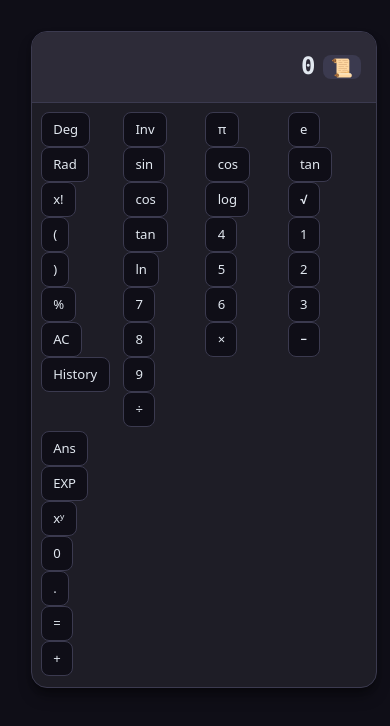
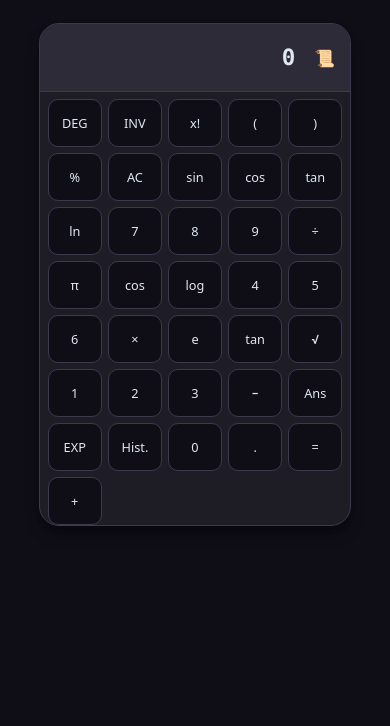
Before and after one commit to PrabodyaAldeniya/smart-calculator, a React (Vite) app: page / in a window 390 px wide. Shown: the top 726 px of the page. Built offline with nearby package versions, Linux system fonts and the light colour scheme.

Commit message:
Redesign Smart Calculator UI for better usability
Improved the scientific calculator with a clean, responsive, and user-friendly layout. Reorganized mode controls, scientific functions, numbers, operators, and History into a consistent grid while preserving all existing calculator functionality.

```diff
--- a/src/components/Calculator.tsx
+++ b/src/components/Calculator.tsx
@@ -8,18 +8,18 @@ type CalculatorProps = {
   initialDisplay?: string
   onAddToHistory: (expression: string, result: string) => void
   toggleHistory: () => void
-  clearHistory: () => void
   historyOpen: boolean
   history: CalculationRecord[]
+  clearHistory: () => void
 }
 
 const Calculator = ({
   initialDisplay,
   onAddToHistory,
   toggleHistory,
-  clearHistory,
   historyOpen,
   history,
+  clearHistory,
 }: CalculatorProps) => {
   const [display, setDisplay] = useState<string>(initialDisplay ?? '0')
   const [previousValue, setPreviousValue] = useState<number | null>(null)
@@ -57,8 +57,6 @@ const Calculator = ({
     setOperator(null)
     setWaitingForOperand(false)
     setExpression('0')
-    // DO NOT clear ansValue - preserve the most recent successful answer
-    // DO NOT call onClear() - history clearing is separate (Clear History button)
   }
 
   const handleDecimal = () => {
@@ -80,7 +78,6 @@ const Calculator = ({
     if (isNaN(current)) return
 
     if (op === '%') {
-      // Percentage: convert current value to percentage (divide by 100)
       const percentValue = current / 100
       setDisplay(String(percentValue))
       setPreviousValue(current)
@@ -154,17 +151,13 @@ const Calculator = ({
     if (!isFinite(result)) {
       setDisplay('Error')
     } else {
-      // Build the expression string for history and small display
       const exprForSmall = `${previousValue ?? 0} ${operator} ${current}`
       const exprForHistory = `${exprForSmall} = ${roundedResult}`
       setDisplay(String(roundedResult))
       onAddToHistory(exprForHistory, String(roundedResult))
-      // Preserve the original expression for small display
       setExpression(exprForSmall)
     }
 
-    // For chained calculations: previousValue holds the result,
-    // so the next operator can use it as the first operand
     setPreviousValue(roundedResult as number)
     setOperator(null)
     setWaitingForOperand(true)
@@ -172,7 +165,6 @@ const Calculator = ({
   }
 
   const handleScientific = (op: Operator) => {
-    // For unary scientific functions, apply immediately to display
     const current = parseFloat(display)
 
     if (isNaN(current)) return
@@ -269,7 +261,6 @@ const Calculator = ({
 
     const roundedResult = Math.round(result * 1000000) / 1000000
 
-    // Build expression string for history display
     let opDisplay: string
     if (['sin', 'cos', 'tan'].includes(op)) {
       opDisplay = isInverse
@@ -302,11 +293,18 @@ const Calculator = ({
     })
   }
 
+  const handleToggleInverse = () => {
+    setIsInverse(prev => !prev)
+  }
+
   return (
     <div className="calculator-container">
-      <CalculatorDisplay display={display} expression={expression} />
+      <CalculatorDisplay
+        display={display}
+        expression={expression}
+        onHistoryToggle={toggleHistory}
+      />
 
-      {/* History button at top-left of display area */}
       {historyOpen && (
         <div className="history-overlay open" onClick={toggleHistory}>
           <div className="history-overlay-content" onClick={e => e.stopPropagation()}>
@@ -345,43 +343,25 @@ const Calculator = ({
       )}
 
       <div className="calculator-buttons">
-        {/* Top controls row: Deg Rad, x!, (, ), %, AC, History */}
-        <div className="grid grid-cols-7 gap-1 mb-2">
         <CalculatorButton
-            variant="function"
-            label="Deg"
+          variant="mode-toggle"
+          label={angleMode === 'deg' ? 'DEG' : 'RAD'}
           onClick={handleToggleMode}
           className={angleMode === 'deg' ? 'active' : ''}
-            aria-label="Toggle DEG mode"
+          aria-label="Toggle DEG/RAD mode"
         />
         <CalculatorButton
           variant="function"
-            label="Rad"
-            onClick={handleToggleMode}
-            className={angleMode === 'rad' ? 'active' : ''}
-            aria-label="Toggle RAD mode"
+          label="INV"
+          onClick={handleToggleInverse}
+          aria-label="Toggle inverse mode"
         />
         <CalculatorButton variant="function" label="x!" onClick={() => handleScientific('x!')} />
         <CalculatorButton variant="function" label="(" onClick={() => handleScientific('(')} />
         <CalculatorButton variant="function" label=")" onClick={() => handleScientific(')')} />
         <CalculatorButton variant="function" label="%" onClick={() => handleOperator('%')} />
-          <CalculatorButton variant="function" label="AC" onClick={handleClear} />
-          <CalculatorButton
-            variant="function"
-            label="History"
-            onClick={toggleHistory}
-            aria-label="Toggle calculation history"
-          />
-        </div>
+        <CalculatorButton variant="ac" label="AC" onClick={handleClear} />
 
-        {/* Row 2: Inv, sin, ln, 7, 8, 9, ÷ */}
-        <div className="grid grid-cols-7 gap-1 mb-2">
-          <CalculatorButton
-            variant="function"
-            label="Inv"
-            onClick={() => setIsInverse((prev) => !prev)}
-            aria-label="Toggle inverse mode"
-          />
         <CalculatorButton
           variant="function"
           label={isInverse ? 'sin⁻¹' : 'sin'}
@@ -400,19 +380,12 @@ const Calculator = ({
           onClick={() => handleScientific('tan')}
           aria-label={isInverse ? 'Compute inverse tangent' : 'Compute tangent'}
         />
-          <CalculatorButton
-            variant="function"
-            label="ln"
-            onClick={() => handleScientific('ln')}
-          />
+        <CalculatorButton variant="function" label="ln" onClick={() => handleScientific('ln')} />
         <CalculatorButton variant="number" label="7" onClick={() => handleNumber('7')} />
         <CalculatorButton variant="number" label="8" onClick={() => handleNumber('8')} />
         <CalculatorButton variant="number" label="9" onClick={() => handleNumber('9')} />
         <CalculatorButton variant="operator" label="÷" onClick={() => handleOperator('÷')} />
-        </div>
 
-        {/* Row 3: π, cos, log, 4, 5, 6, × */}
-        <div className="grid grid-cols-7 gap-1 mb-2">
         <CalculatorButton variant="function" label="π" onClick={() => handleScientific('π')} />
         <CalculatorButton variant="function" label="cos" onClick={() => handleScientific('cos')} />
         <CalculatorButton variant="function" label="log" onClick={() => handleScientific('log')} />
@@ -420,10 +393,7 @@ const Calculator = ({
         <CalculatorButton variant="number" label="5" onClick={() => handleNumber('5')} />
         <CalculatorButton variant="number" label="6" onClick={() => handleNumber('6')} />
         <CalculatorButton variant="operator" label="×" onClick={() => handleOperator('×')} />
-        </div>
 
-        {/* Row 4: e, tan, √, 1, 2, 3, − */}
-        <div className="grid grid-cols-7 gap-1 mb-2">
         <CalculatorButton variant="function" label="e" onClick={() => handleScientific('e')} />
         <CalculatorButton variant="function" label="tan" onClick={() => handleScientific('tan')} />
         <CalculatorButton variant="function" label="√" onClick={() => handleScientific('√')} />
@@ -431,20 +401,16 @@ const Calculator = ({
         <CalculatorButton variant="number" label="2" onClick={() => handleNumber('2')} />
         <CalculatorButton variant="number" label="3" onClick={() => handleNumber('3')} />
         <CalculatorButton variant="operator" label="−" onClick={() => handleOperator('-')} />
-        </div>
 
-        {/* Row 5: Ans, EXP, xʸ, 0, ., =, + */}
-        <div className="grid grid-cols-7 gap-1 mb-2">
         <CalculatorButton variant="function" label="Ans" onClick={() => handleScientific('Ans')} />
         <CalculatorButton variant="function" label="EXP" onClick={() => handleScientific('EXP')} />
-          <CalculatorButton variant="function" label="xʸ" onClick={() => handleScientific('xʸ')} />
+        <CalculatorButton variant="history" label="Hist." onClick={toggleHistory} aria-label="Toggle calculation history" />
         <CalculatorButton variant="number" label="0" onClick={() => handleNumber('0')} />
         <CalculatorButton variant="operator" label="." onClick={handleDecimal} />
         <CalculatorButton variant="equals" label="=" onClick={handleEquals} />
         <CalculatorButton variant="operator" label="+" onClick={() => handleOperator('+')} />
       </div>
     </div>
-    </div>
   )
 }
 
--- a/src/components/CalculatorButton.tsx
+++ b/src/components/CalculatorButton.tsx
@@ -1,4 +1,4 @@
-type ButtonVariant = 'number' | 'operator' | 'function' | 'equals'
+type ButtonVariant = 'number' | 'operator' | 'function' | 'equals' | 'mode-toggle' | 'ac' | 'history'
 
 type ButtonProps = {
   variant: ButtonVariant
@@ -29,6 +29,12 @@ export const CalculatorButton = ({
       'bg-[var(--border)] text-[var(--text)] hover:bg-[var(--code-bg)] dark:hover:bg-[--code-bg]',
     equals:
       'bg-[var(--accent)] text-white hover:bg-[#c855ff] dark:hover:bg-[#d0a0ff]',
+    'mode-toggle':
+      'bg-[var(--border)] text-[var(--text)] hover:bg-[var(--accent-bg)] dark:hover:bg-[--accent-border]',
+    ac:
+      'bg-[var(--card-bg)] text-[var(--accent)] hover:bg-[var(--accent-bg)] dark:hover:bg-[--accent]/60',
+    history:
+      'transparent text-[var(--text-h)/60] hover:bg-[var(--accent-bg)] dark:hover:bg-[--accent]/20',
   }
 
   const isDisabled = disabled === true
--- a/src/components/CalculatorDisplay.tsx
+++ b/src/components/CalculatorDisplay.tsx
@@ -22,10 +22,9 @@ export const CalculatorDisplay = ({
         {display}
       </div>
       <button
-        className="calculator-button function history-display-btn"
+        className="calculator-button history-display-btn"
         onClick={onHistoryToggle}
         aria-label="Toggle calculation history"
-        style={{ flexShrink: 0 }}
       >
         📜
       </button>
--- a/src/index.css
+++ b/src/index.css
@@ -49,7 +49,7 @@
 
 #root {
   width: 100%;
-  max-width: 1400px;
+  max-width: 900px;
   margin: 0 auto;
   padding: 1rem;
   text-align: center;
@@ -65,7 +65,7 @@
 
 .calculator-container {
   width: 100%;
-  max-width: 1200px;
+  max-width: 760px;
   margin: 0 auto;
   background: var(--card-bg);
   border: 1px solid var(--border);
@@ -77,18 +77,18 @@
 .calculator-display {
   background: var(--code-bg);
   border-bottom: 1px solid var(--border);
-  padding: 1.5rem 2rem;
+  padding: 1rem 1.25rem;
   margin: 0;
   color: var(--text);
-  font-size: 1.8rem;
+  font-size: 1.75rem;
   font-family: var(--mono);
   line-height: 1.3;
-  min-height: 40px;
+  min-height: 44px;
   display: flex;
   align-items: center;
   justify-content: space-between;
   flex-wrap: wrap;
-  gap: 0.5rem;
+  gap: 0.75rem;
 }
 
 .calculator-display .display-line {
@@ -99,7 +99,7 @@
 }
 
 .calculator-display .display-line.expression {
-  font-size: 0.85rem;
+  font-size: 0.8rem;
   color: var(--text-h)/60;
   font-family: var(--sans);
   font-weight: 400;
@@ -118,9 +118,10 @@
   border: none;
   color: var(--text-h)/60;
   padding: 0 0.5rem;
-  font-size: 1.2rem;
+  font-size: 1.1rem;
   cursor: pointer;
   transition: color 0.15s ease;
+  flex-shrink: 0;
 }
 
 .calculator-display .history-display-btn:hover:not(:disabled) {
@@ -130,33 +131,32 @@
 .calculator-buttons {
   display: grid;
   grid-template-columns: repeat(7, 1fr);
-  grid-template-rows: auto auto auto auto auto;
-  gap: 0.5rem;
+  grid-template-rows: repeat(5, auto);
+  gap: 0.75rem;
   margin: 0;
-  padding: 1rem 1.5rem 0;
+  padding: 0.5rem 1rem 0;
 }
 
 @media (max-width: 1024px) {
   .calculator-buttons {
-    grid-template-columns: repeat(6, 1fr);
-    padding: 0.875rem 1rem 0;
-    gap: 0.4rem;
+    gap: 0.6rem;
+    padding: 0.75rem 0.875rem 0;
   }
 }
 
 @media (max-width: 768px) {
   .calculator-buttons {
-    grid-template-columns: repeat(5, 1fr);
-    padding: 0.75rem 0.875rem 0;
-    gap: 0.3rem;
+    gap: 0.5rem;
+    padding: 0.625rem 0.75rem 0;
+    grid-template-columns: repeat(6, 1fr);
   }
 }
 
 @media (max-width: 480px) {
   .calculator-buttons {
-    grid-template-columns: repeat(4, 1fr);
-    padding: 0.625rem 0.625rem 0;
-    gap: 0.25rem;
+    gap: 0.4rem;
+    padding: 0.5rem 0.5rem 0;
+    grid-template-columns: repeat(5, 1fr);
   }
 }
 
@@ -164,9 +164,10 @@
   background: var(--bg);
   color: var(--text);
   border: 1px solid var(--border);
-  border-radius: 8px;
-  padding: 0.5rem 0.75rem;
-  font-size: 0.875rem;
+  border-radius: 10px;
+  height: 48px;
+  padding: 0 0.6rem;
+  font-size: 0.85rem;
   font-family: var(--sans);
   font-weight: 500;
   cursor: pointer;
@@ -232,7 +233,7 @@
 
 .calculator-button.function:hover:not(:disabled) {
   background: var(--code-bg);
-  border-color: var(--code-border);
+  border-color: var(--code-bg);
 }
 
 .calculator-button.ac {
@@ -246,29 +247,46 @@
   border-color: var(--accent);
 }
 
-.calculator-button.clear {
-  background: var(--card-bg);
+.calculator-button.history {
+  background: transparent;
+  color: var(--text-h)/60;
+  border: 1px solid var(--border);
+  padding: 0 0.5rem;
+}
+
+.calculator-button.history:hover:not(:disabled) {
+  background: var(--accent-bg);
+  border-color: var(--accent-border);
+  color: var(--accent);
+}
+
+/* ===========================================
+   Mode control buttons: DEG/RAD segment
+   =========================================== */
+
+.calculator-button.mode-toggle {
+  background: var(--border);
   color: var(--text);
   border-color: var(--border);
+  border-radius: 10px 0 0 10px;
+  flex: 1;
 }
 
-.calculator-history-btn {
-  background: var(--code-bg);
-  color: var(--text-h)/60;
-  border: none;
-  font-size: 0.85rem;
-  font-family: var(--sans);
-  font-weight: 500;
-  padding: 0.5rem 1rem;
-  grid-column: 1 / -1;
-  align-self: start;
-  margin-bottom: 0.5rem;
-  border-radius: 8px;
+.calculator-button.mode-toggle.active {
+  background: var(--accent);
+  color: white;
+  border-color: var(--accent-border);
 }
 
-.calculation-history {
-  display: none;
+.calculator-button.mode-toggle:not(.active):hover:not(:disabled) {
+  background: var(--accent-bg);
+  border-color: var(--accent-border);
+  color: var(--accent);
 }
+
+/* ===========================================
+   History overlay
+   =========================================== */
 
 .history-overlay {
   position: fixed;
@@ -299,6 +317,7 @@
   overflow-y: auto;
   transform: scale(0.9) translateY(20px);
   transition: transform 0.2s ease;
+  padding: 1.5rem;
 }
 
 .history-overlay.open .history-overlay-content {
@@ -330,7 +349,7 @@
 }
 
 .history-overlay-content h3 {
-  margin: 0.5rem 1rem 1rem;
+  margin: 0.5rem 0 1rem;
   font-size: 1.25rem;
   color: var(--text);
   text-align: center;
@@ -340,21 +359,21 @@
   color: var(--text-h)/60;
   font-size: 0.875rem;
   text-align: center;
-  padding: 0.5rem 1rem;
+  padding: 0.5rem 0;
   margin: 0;
 }
 
 .history-list {
   max-height: 60vh;
   overflow-y: auto;
-  margin: 0 1rem 1rem;
+  margin: 0.5rem 0 1rem;
 }
 
 .history-item {
   display: flex;
   justify-content: space-between;
   align-items: center;
-  padding: 0.5rem 1rem;
+  padding: 0.5rem 0;
   font-size: 0.875rem;
   color: var(--text);
   border-bottom: 1px solid var(--border);
@@ -366,7 +385,7 @@
 
 .history-clear {
   width: 100%;
-  margin: 0.5rem 1rem;
+  margin: 0.5rem 0;
   padding: 0.5rem;
   font-size: 0.875rem;
   color: var(--accent)/60;
@@ -383,15 +402,20 @@
   border-color: var(--accent);
 }
 
-@media (max-width: 480px) {
+/* ===========================================
+   Mobile/responsive adjustments
+   =========================================== */
+
+@media (max-width: 1024px) {
   .calculator-container {
-    margin: 0.5rem;
-    border-radius: 16px;
+    max-width: 90%;
   }
+}
 
+@media (max-width: 768px) {
   .calculator-display {
-    padding: 1rem;
-    font-size: 1.4rem;
+    padding: 0.875rem 0.75rem;
+    font-size: 1.5rem;
   }
 
   .calculator-display .display-line.expression {
@@ -399,6 +423,21 @@
   }
 
   .calculator-display .display-line.current {
-    font-size: 1.6rem;
+    font-size: 1.75rem;
   }
 }
+
+@media (max-width: 480px) {
+  .calculator-display {
+    padding: 0.625rem 0.5rem;
+    font-size: 1.3rem;
+  }
+
+  .calculator-display .display-line.expression {
+    font-size: 0.65rem;
+  }
+
+  .calculator-display .display-line.current {
+    font-size: 1.5rem;
+  }
+}
```
Lines whose indentation alone changed are shown as unchanged.
